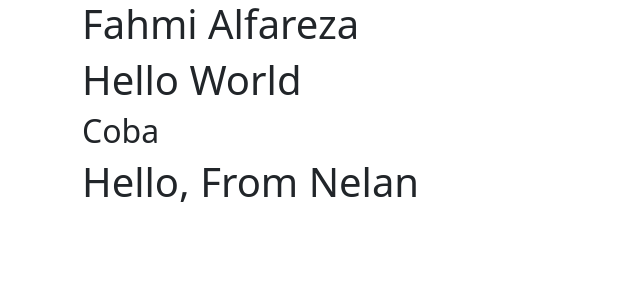
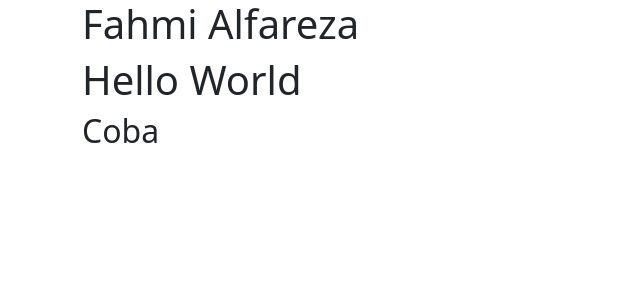
Before and after one commit to falfarezaba/collaboration-react-test-5, a React (Vite) app: page / in a window 1280 px wide. Shown: the top 300 px of the page, without its empty margins (0-640 px from the left). Built offline with nearby package versions, Linux system fonts and the light colour scheme.

Commit message:
add: feature: page nelan

```diff
--- a/src/App.jsx
+++ b/src/App.jsx
@@ -1,11 +1,13 @@
 import { BrowserRouter, Routes, Route } from "react-router-dom";
 import Home from "./pages/Home";
+import Nelan from "./pages/Nelan";
 
 function App() {
     return (
         <BrowserRouter>
             <Routes>
                 <Route path="/" element={<Home />} />
+                <Route path="/nelan" element={<Nelan />} />
             </Routes>
         </BrowserRouter>
     );
--- a/src/pages/Home.jsx
+++ b/src/pages/Home.jsx
@@ -8,7 +8,6 @@ const Home = () => {
                     <h1>Fahmi Alfareza</h1>
                     <h1>Hello World</h1>
                     <h2>Coba</h2>
-                    <h1>Hello, From Nelan</h1>
                 </Col>
             </Row>
         </Container>
--- /dev/null
+++ b/src/pages/Nelan.jsx
@@ -0,0 +1,5 @@
+const Nelan = () => {
+  return <div>Nelan</div>;
+};
+
+export default Nelan;
```
